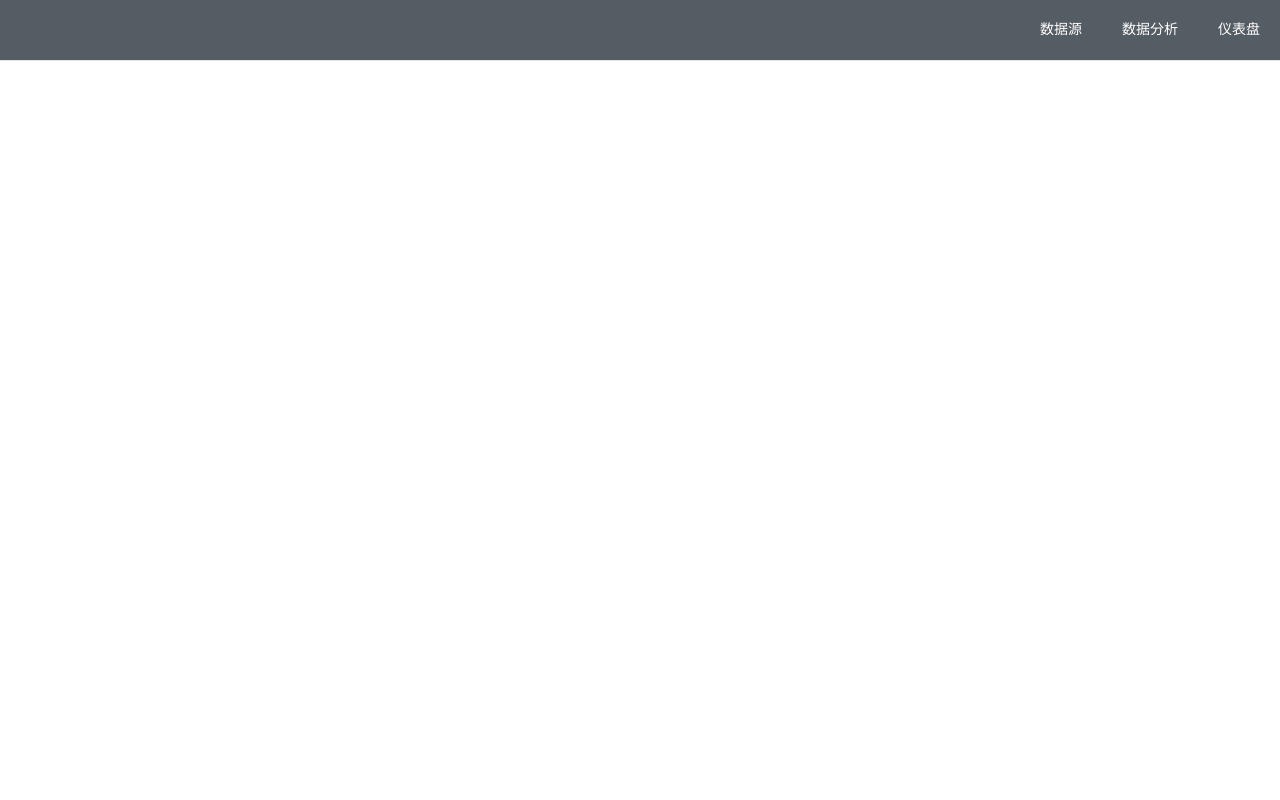
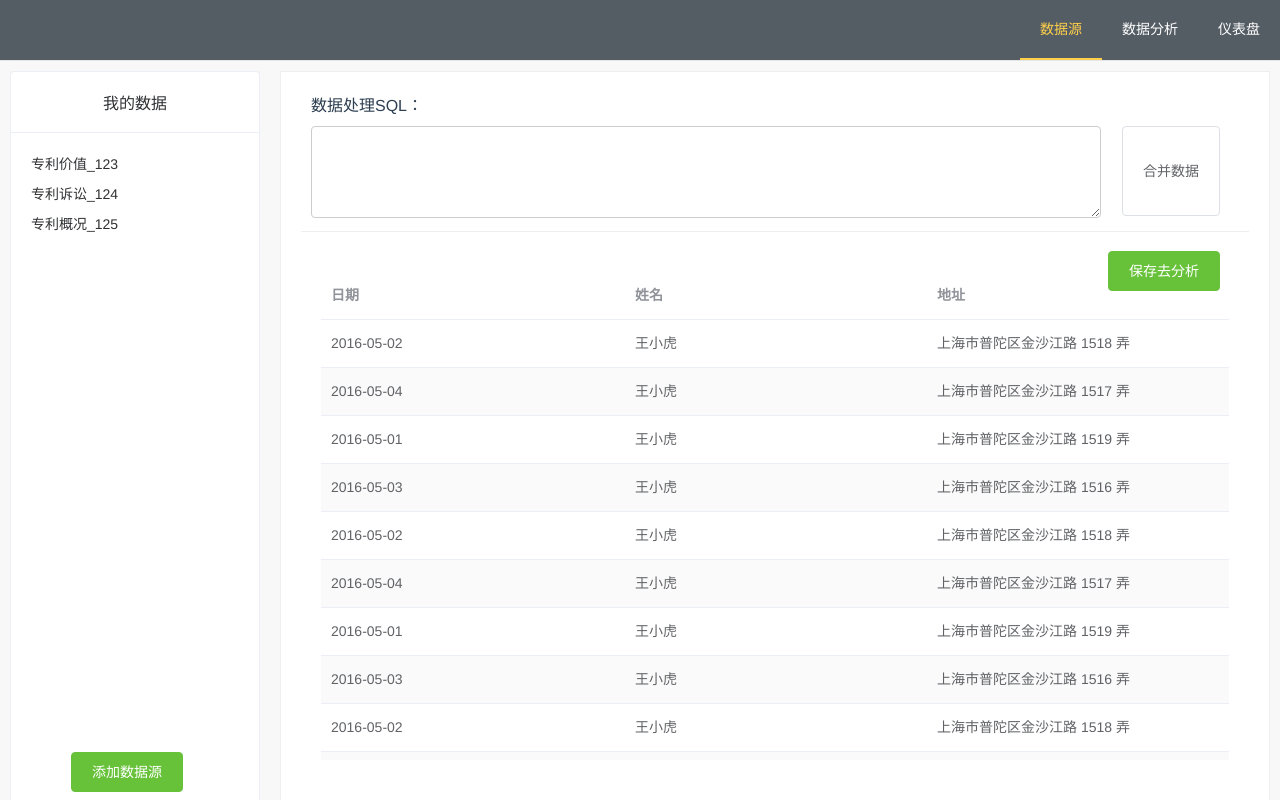
Before and after one commit to ye8303019/project-bi-engine-web, a Vue app: page /DataSource in a window 1280 px wide. Built offline with nearby package versions, Linux system fonts and the light colour scheme; no server answers; what v-charts would draw is missing.

Commit message:
Feature ins  - This is an new feature Fix bug ins  -  This is bug fix from zhp

```diff
--- a/src/App.vue
+++ b/src/App.vue
@@ -48,6 +48,9 @@ export default {
   margin: 0;
   padding: 0;
 }
+.v-modal{
+    display: none !important ;
+}
 .app-container {
   font-family: 'Avenir', Helvetica, Arial, sans-serif;
   -webkit-font-smoothing: antialiased;
--- a/src/components/DataSource.vue
+++ b/src/components/DataSource.vue
@@ -1,10 +1,231 @@
 <template>
-    <div>
-        数据源
-    </div>
+  <div class="app-container">
+    <el-container style="height: 100%; background-color: #f8f8f8">
+      <el-aside width="250px" style="margin:10px;">
+        <el-card class="box-card" style="height:100%; overflow:hide">
+          <div slot="header" class="clearfix card-header">
+            <span>我的数据</span>
+          </div>
+          <div class="text data-list">
+              <p v-for="(item, index) in dataSourceList" :key="index">{{item.name+'_'+item.id}}</p>
+          </div>
+          <div class="data-list-footer">
+              <el-button type="success" @click="dialogFormVisible = true">添加数据源</el-button>
+          </div>
+        </el-card>
+      </el-aside>
+      <el-main style="margin:10px;background:#fff; border:1px solid #eee; height:100%">
+          <el-header style="height:140px;border-bottom:1px solid #eee; margin-bottom:20px">
+            <el-row :gutter="20" class="sql-container">
+                <p style="text-align:left; margin-bottom:10px;">
+                    <span> 数据处理SQL：</span>
+                </p>
+                <textarea name="sqlContent" class="sql-content"></textarea>
+            </el-row>
+          </el-header>
+          <el-main style="height:calc(100% - 250px)">
+            <table-list :table-data="tableData"></table-list>
+            <el-button class="data-merge-button">合并数据</el-button>
+            <el-button type="success" class="data-save-button">保存去分析</el-button>
+          </el-main>
+      </el-main>
+    </el-container>
+    <el-dialog title="添加数据源" :visible.sync="dialogFormVisible">
+        <el-tabs v-model="activeName">
+            <el-tab-pane label="API" name="first">
+                <el-form :model="form">
+                    <el-form-item label="API地址：" :label-width="formLabelWidth">
+                        <el-input v-model="form.name" auto-complete="off"></el-input>
+                    </el-form-item>
+                </el-form>
+            </el-tab-pane>
+            <el-tab-pane label="EXCEL" name="second">
+                <el-form :model="form">
+                    <el-form-item label="EXCEL文件：" :label-width="formLabelWidth">
+                        <el-upload
+                            class="upload-demo"
+                            ref="upload"
+                            action="https://jsonplaceholder.typicode.com/posts/"
+                            :file-list="fileList"
+                            :auto-upload="false">
+                                <el-button slot="trigger" size="small" type="primary">选取文件</el-button>
+                                <el-button style="margin-left: 10px;" size="small" type="success" @click="submitUpload">上传到服务器</el-button>
+                                <div slot="tip" class="el-upload__tip">只能上传Excel</div>
+                        </el-upload>
+                    </el-form-item>
+                </el-form>
+            </el-tab-pane>
+        </el-tabs>
+        <div slot="footer" class="dialog-footer">
+            <el-button @click="dialogFormVisible = false">取 消</el-button>
+            <el-button type="primary" @click="dialogFormVisible = false">确 定</el-button>
+        </div>
+    </el-dialog>
+  </div>
 </template>
+
 <script>
-    export default {
-        name:'DataSource'
+import TableList from './TableList.vue'
+import axios from 'axios'
+export default {
+  name: 'Analytics',
+  props: {
+    msg: String
+  },
+  data(){
+    return {
+        dialogFormVisible:false,
+        form:{
+            name:''
+        },
+        formLabelWidth:'100px',
+        activeName:'second',
+        fileList: [],
+        dataSourceList:[{
+                name:'专利价值',
+                id:'123'
+            },{
+                name:'专利诉讼',
+                id:'124'
+            },{
+                name:'专利概况',
+                id:'125'
+        } ],
+        tableData: [{
+                    date: '2016-05-02',
+                    name: '王小虎',
+                    address: '上海市普陀区金沙江路 1518 弄'
+                }, {
+                    date: '2016-05-04',
+                    name: '王小虎',
+                    address: '上海市普陀区金沙江路 1517 弄'
+                }, {
+                    date: '2016-05-01',
+                    name: '王小虎',
+                    address: '上海市普陀区金沙江路 1519 弄'
+                }, {
+                    date: '2016-05-03',
+                    name: '王小虎',
+                    address: '上海市普陀区金沙江路 1516 弄'
+                },{
+                    date: '2016-05-02',
+                    name: '王小虎',
+                    address: '上海市普陀区金沙江路 1518 弄'
+                }, {
+                    date: '2016-05-04',
+                    name: '王小虎',
+                    address: '上海市普陀区金沙江路 1517 弄'
+                }, {
+                    date: '2016-05-01',
+                    name: '王小虎',
+                    address: '上海市普陀区金沙江路 1519 弄'
+                }, {
+                    date: '2016-05-03',
+                    name: '王小虎',
+                    address: '上海市普陀区金沙江路 1516 弄'
+                },{
+                    date: '2016-05-02',
+                    name: '王小虎',
+                    address: '上海市普陀区金沙江路 1518 弄'
+                }, {
+                    date: '2016-05-04',
+                    name: '王小虎',
+                    address: '上海市普陀区金沙江路 1517 弄'
+                }, {
+                    date: '2016-05-01',
+                    name: '王小虎',
+                    address: '上海市普陀区金沙江路 1519 弄'
+                }, {
+                    date: '2016-05-03',
+                    name: '王小虎',
+                    address: '上海市普陀区金沙江路 1516 弄'
+                },{
+                    date: '2016-05-02',
+                    name: '王小虎',
+                    address: '上海市普陀区金沙江路 1518 弄'
+                }, {
+                    date: '2016-05-04',
+                    name: '王小虎',
+                    address: '上海市普陀区金沙江路 1517 弄'
+                }, {
+                    date: '2016-05-01',
+                    name: '王小虎',
+                    address: '上海市普陀区金沙江路 1519 弄'
+                }, {
+                    date: '2016-05-03',
+                    name: '王小虎',
+                    address: '上海市普陀区金沙江路 1516 弄'
+                }]
     }
+  },
+  components:{
+      TableList
+  },
+  methods:{
+      submitUpload() {
+        this.$refs.upload.submit();
+      },
+  },
+  mounted(){
+    axios.get('/api/user?ID=12345')
+        .then(function (response) {
+          console.log(response);
+        })
+        .catch(function (error) {
+          console.log(error);
+        });
+  }
+}
 </script>
+
+<!-- Add "scoped" attribute to limit CSS to this component only -->
+<style scoped lang="less">
+
+.sql-container{
+    text-align: left;
+    }
+.sql-content{
+    width: calc(100% - 160px);
+    text-align: left;
+    height: 80px;
+    border: 1px solid #ccc;
+    border-radius: 4px;
+    padding: 5px 10px;
+    outline: none;
+    font-size: 16px;
+    line-height: 24px;
+}
+.data-list{
+    text-align: left;
+    font-size: 14px;
+    p{
+        margin-bottom: 10px;
+    }
+}
+.box-card{
+    position: relative;
+}
+.data-list-footer{
+    position: absolute;
+    bottom: 60px;
+    left: 60px;
+}
+.data-merge-button{
+    position: absolute;
+    top: 65px;
+    right: 60px;
+    height: 90px;
+}
+.data-save-button{
+    position: absolute;
+    top: 190px;
+    right: 60px;
+}
+.upload-demo{
+    text-align: left;
+}
+.el-upload__tip{
+    float: right;
+    color: #666;
+}
+</style>
--- /dev/null
+++ b/src/components/TableList.vue
@@ -0,0 +1,46 @@
+<template>
+    <div class="table-container">
+        <el-table
+            :data="tableData"
+            stripe
+            style="width: 100%">
+                <el-table-column
+                    prop="date"
+                    label="日期">
+                </el-table-column>
+                <el-table-column
+                    prop="name"
+                    label="姓名">
+                </el-table-column>
+                <el-table-column
+                    prop="address"
+                    label="地址">
+                </el-table-column>
+        </el-table>
+    </div>
+</template>
+<script>
+    export default{
+        name:'TableList',
+        props:{
+            tableData:{
+                default:[]
+            }
+        },
+        data(){
+            return {
+            }
+        },
+        mounted(){
+
+        },
+    }
+</script>
+<style lang="less">
+.el-main{
+    padding-bottom: 20px;
+}
+.table-container{
+    text-align: left;
+}
+</style>
--- a/src/router/index.js
+++ b/src/router/index.js
@@ -7,8 +7,15 @@ import DataSource from '@/components/DataSource'
 Vue.use(Router)
 
 export default new Router({
+  mode: 'history',
   routes: [
     {
+      path: '/',
+      name: 'index',
+      redirect: {
+        name: 'DataSource'
+      }
+      }, {
       path: '/DataSource',
       name: 'DataSource',
       component: DataSource
```
